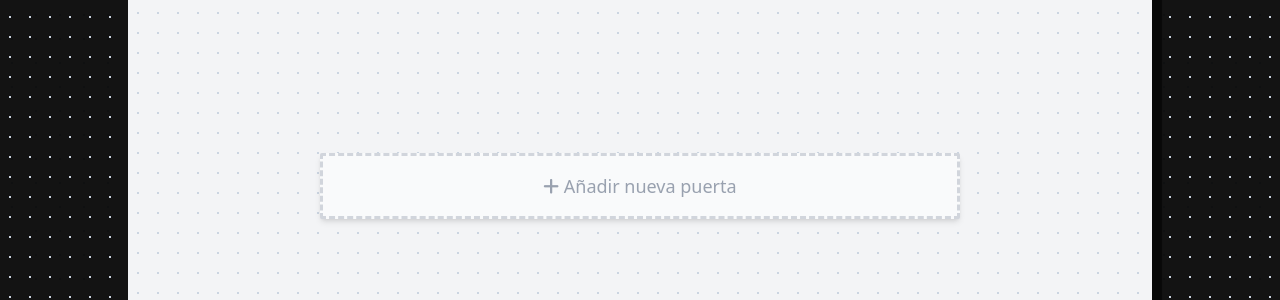
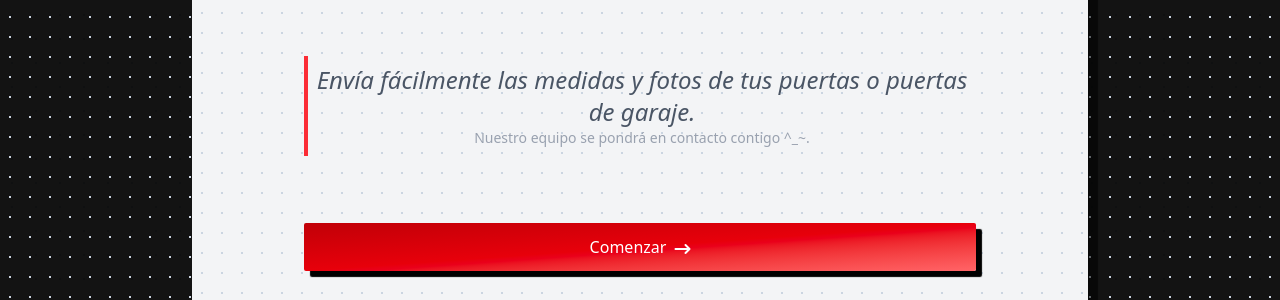
Before and after one commit to spidey-177/app_aqua_block, a website with bundled scripts: page dist/index.html in a window 1280 px wide. Shown: the part 213-513 px from the top of the page. Built offline with nearby package versions, Linux system fonts and the light colour scheme; a script that the page names is missing.

Commit message:
feat(ui): change screan error

```diff
--- a/dist/index.html
+++ b/dist/index.html
@@ -25,7 +25,7 @@
     background-size: 20px 20px; ">
   <!-- Pantalla 1: Inicio   flex falta aqui-->
   <section id="pantalla-inicio" class="pantalla
-  active w-full h-full  hidden flex-col items-center  bg-gray-100
+  active w-full h-full  flex flex-col items-center  bg-gray-100
   overflow-hidden  shadow-lg rounded-sm mb-10  max-w-4xl mx-auto
   animate-fade-in-down font-sans
   gap-4 relative" style="box-shadow: 10px 10px 1px rgba(0, 0, 0, 0.538);background-color: #f3f4f6;
@@ -276,7 +276,7 @@
 
    <!-- Pantalla 4: Formulario-puertas -->
   <section id="pantalla-form-doors" class="pantalla
- w-full h-full flex flex-col justify-around items-center
+ w-full h-full hidden flex-col justify-around items-center
   overflow-hidden shadow-lg rounded-xs animate-fade-in-right
   gap-4 relative bg-gray-100 max-w-5xl mx-auto
   " style="box-shadow: 10px 10px 1px rgba(0, 0, 0, 0.538);background-color: #f3f4f6;
```
